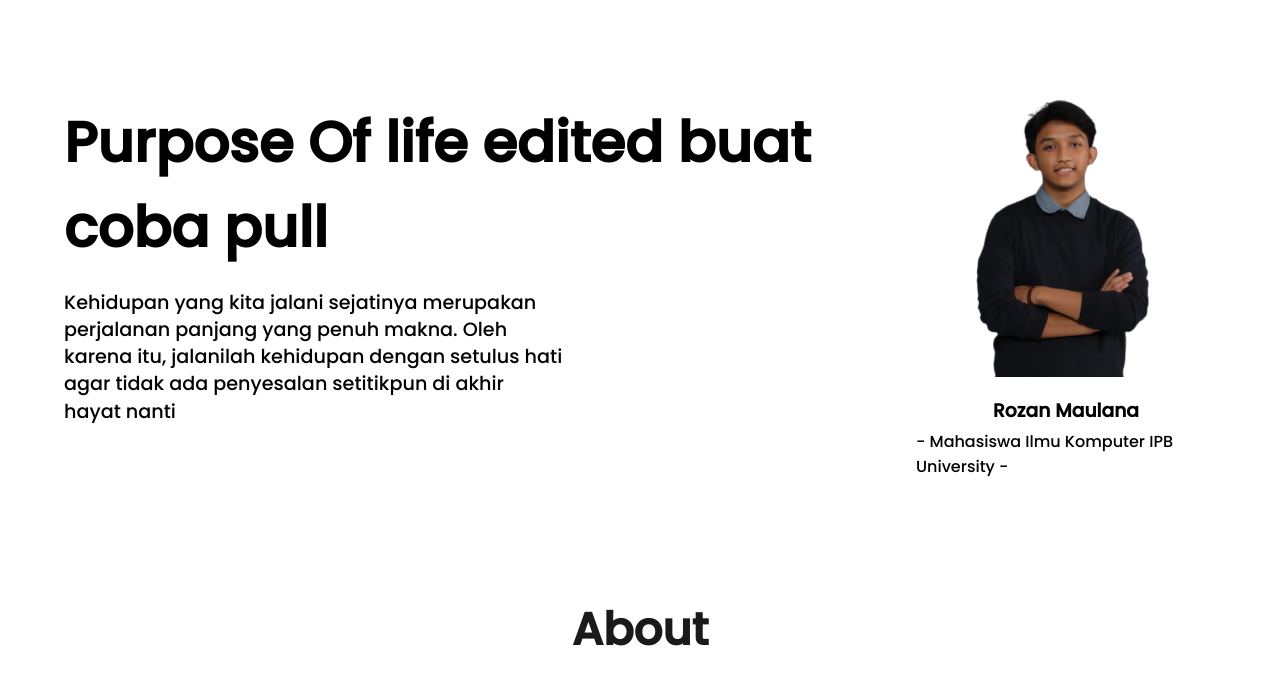
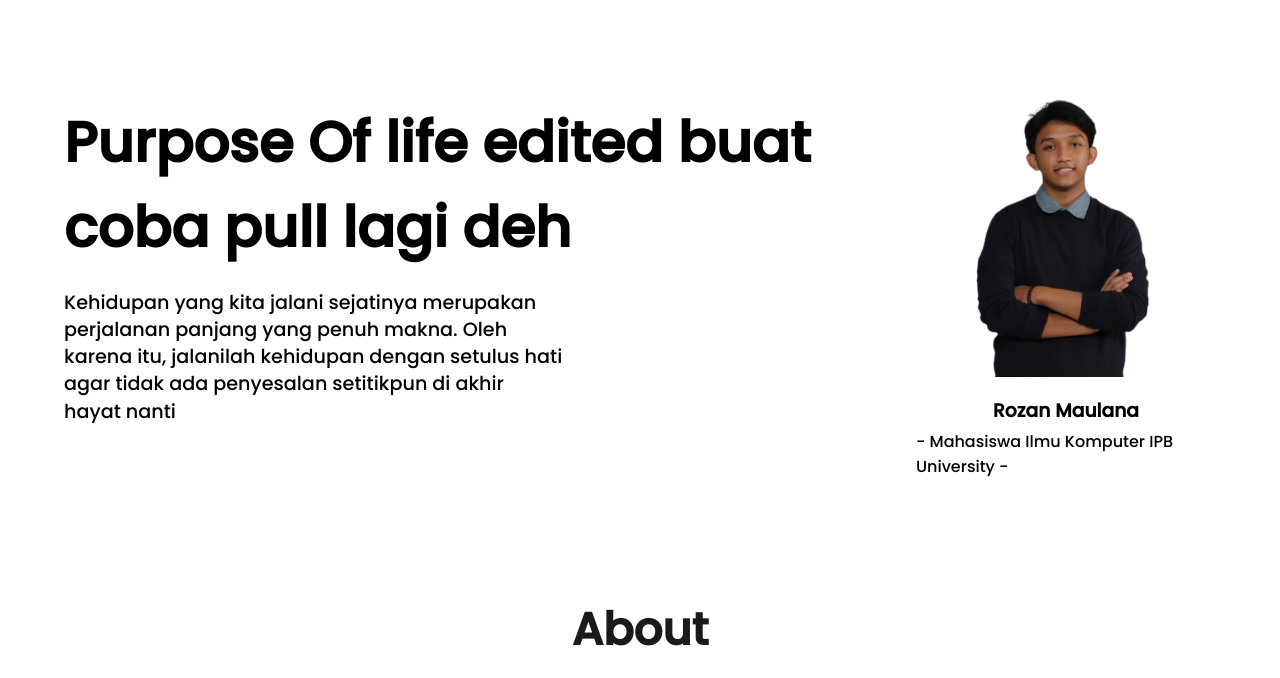
Before and after one commit to Rozanmln/web-basic, a plain HTML site: page index.html in a window 1280 px wide. Shown: the part 122-800 px from the top of the page. Drawn offline with Linux system fonts and the light colour scheme.

Commit message:
coba pull lagi deh

```diff
--- a/index.html
+++ b/index.html
@@ -27,7 +27,7 @@
         <div class="content">
             <div class="content-intro" id="content-intro">
                 <article class="intro-isi">
-                    <h1>Purpose Of life edited buat coba pull</h1>
+                    <h1>Purpose Of life edited buat coba pull lagi deh</h1>
                     <p>Kehidupan yang kita jalani sejatinya merupakan perjalanan panjang yang penuh makna. Oleh karena itu, jalanilah kehidupan dengan setulus hati agar tidak ada penyesalan setitikpun di akhir hayat nanti</p>
                 </article>
                 <aside>
```
